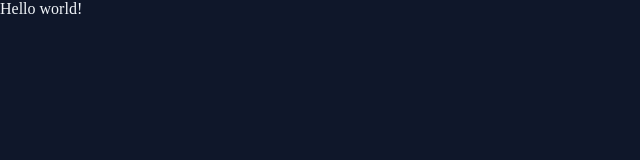
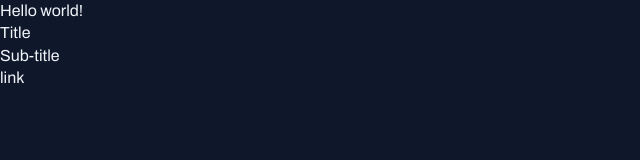
Before and after one commit to nsbarros/portal-de-noticias, a plain HTML site: page index.html in a window 1280 px wide. Shown: the whole page, without its empty margins (0-640 px from the left). Drawn offline with Linux system fonts and the light colour scheme.

Commit message:
Aplicando fontes no projeto

```diff
--- a/index.html
+++ b/index.html
@@ -1,12 +1,20 @@
 <!DOCTYPE html>
 <html lang="pt-br">
 <head>
+    <link rel="preconnect" href="https://fonts.googleapis.com">
+    <link rel="preconnect" href="https://fonts.gstatic.com" crossorigin>
+
     <meta charset="UTF-8">
     <meta name="viewport" content="width=device-width, initial-scale=1.0">
     <title>Portal de notícias</title>
     <link rel="stylesheet" href="styles/index.css">
+    <link href="https://fonts.googleapis.com/css2?family=Archivo:ital,wght@0,100..900;1,100..900&family=Poppins:wght@400;700&display=swap" rel="stylesheet">
 </head>
 <body>
     Hello world!
+
+    <h1>Title</h1>
+    <h2>Sub-title</h2>
+    <a href="#">link</a>
 </body>
 </html>
--- a/styles/global.css
+++ b/styles/global.css
@@ -12,10 +12,33 @@
     --text-color-primary: #F1F5F9;
     --text-color-secondary: #CBD5E1;
 
+    --font-family: 'Archivo', sans-serif;
+    --h1: 800 24px/135% var(--font-family);
+    --h2: 800 16px/140% var(--font-family);
+    --h3: 800 14px/140% var(--font-family);
+    --text-span: 600 14px/145% var(--font-family);
+    --text: 400 16px/140% var(--font-family);
+    --text-sm: 400 14px/160% var(--font-family); /*Font Paragraph*/
 
 }
 
 body{
+    font: var(--text);
     color: var(--text-color-primary);
     background-color: var(--bg-color);
 }
+
+a{
+    color: inherit;
+    text-decoration: none;
+
+}
+
+a:hover{
+    color: var(--brand-color-light);
+}
+
+
+h1, h2, h3 {
+    font: inherit;
+}
```
